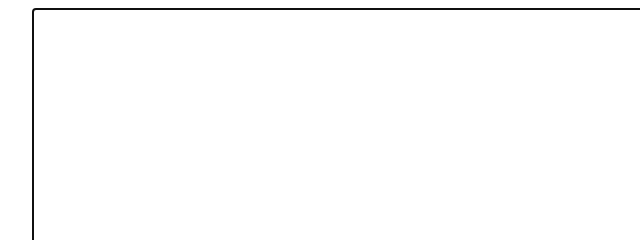
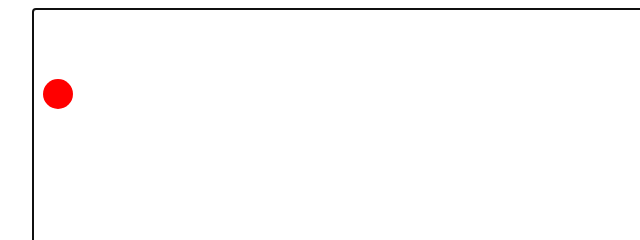
Before and after one commit to swagatachakraborty/bricks, a website: page index.html in a window 1280 px wide. Shown: the top 240 px of the page, 127-767 px from the left. Drawn offline with Linux system fonts and the light colour scheme.

Commit message:
add id as property of Paddle and Ball class
make separate files for ballController and paddleController. change
controller.js to main.js

```diff
--- a/index.html
+++ b/index.html
@@ -3,10 +3,12 @@
 <head>
 	<title>Bricks</title>
 	<link rel="stylesheet" type="text/css" href="/style/main.css" />
-	<script src="src/controller.js"></script>
+	<script src="/src/paddleController.js"></script>
+	<script src="/src/main.js"></script>
+	<script src="/src/ballController.js"></script>
 	<script src="/src/gameData.js"></script>
 </head>
 <body>
-	<main id="screen"> </main>
+	<main id="viewPort"> </main>
 </body>
 </html>
--- /dev/null
+++ b/src/ballController.js
@@ -0,0 +1,16 @@
+const initializeBall = function (ballDiv, ball) {
+	ballDiv.className = 'ball';
+	ballDiv.id = ball.getId();
+	ballDiv.style.height = toPixel(ball.getRadious() * 2);
+	ballDiv.style.width = toPixel(ball.getRadious() * 2);
+	ballDiv.style.bottom = toPixel( ball.getBottom() );
+	ballDiv.style.left = toPixel( ball.getLeft() );
+	ballDiv.style.backgroundColor = ball.getColor();
+	return ballDiv;
+};
+
+const drawBall = function (document, container, ball) {
+	let div = createDiv(document);
+	let ballDiv = initializeBall(div, ball);
+	container.appendChild(ballDiv);
+};
--- a/src/controller.js
+++ /dev/null
@@ -1,40 +0,0 @@
-const ARROWRIGTH = "ArrowRight";
-const ARROWLEFT = "ArrowLeft";
-
-const createDiv = document => document.createElement('div');
-const getScreen = document => document.getElementById('screen');
-const addPixel = dimention => dimention + 'px';
-
-const initializePaddle = function (paddleDiv, paddle) {
-	paddleDiv.style.position = 'absolute';
-	paddleDiv.style.height = addPixel( paddle.getHeight() );
-	paddleDiv.style.width = addPixel( paddle.getWidth() );
-	paddleDiv.style.bottom = addPixel( paddle.getBottom() );
-	paddleDiv.style.left = addPixel( paddle.getLeft() );
-	paddleDiv.style.backgroundColor = 'black';
-	return paddleDiv;
-};
-
-const drawPaddle = function (document, paddle, screen) {
-	let div = createDiv(document);
-	let paddleDiv = initializePaddle(div, paddle);
-	screen.innerHTML = '';
-	screen.appendChild(paddleDiv);
-};
-
-const initializer = function () {
-	let paddle_1 = new Paddle(20, 120, 2, 420);
-	let screen = getScreen(document);
-	drawPaddle(document, paddle_1, screen);
-	screen.tabIndex = 0;
-	screen.focus();
-	screen.onkeydown = movePaddle.bind(null, document, paddle_1, screen);
-};
-
-const movePaddle = function (document, paddle, screen) {
-	if(event.key == ARROWRIGTH)  paddle.moveRight();
-	if(event.key == ARROWLEFT) paddle.moveLeft();
-	drawPaddle(document, paddle, screen);
-}
-
-window.onload = initializer;
--- a/src/gameData.js
+++ b/src/gameData.js
@@ -1,9 +1,11 @@
 class Paddle {
-	constructor(height = 10, width = 100, bottom = 2, left = 100) {
+	constructor(height = 10, width = 100, bottom = 2, left = 100, id, color = 'black') {
 		this.height = height;
 		this.width = width;
 		this.bottom = bottom;
 		this.left = left;
+		this.color = color;
+		this.id = id;
 	}
 
 	getHeight () {
@@ -22,6 +24,14 @@ class Paddle {
 		return this.left;
 	}
 
+	getColor () {
+		return this.color;
+	}
+
+	getId () {
+		return this.id;
+	}
+
 	moveLeft () {
 		this.left -= 10;
 	}
@@ -29,4 +39,34 @@ class Paddle {
 	moveRight () {
 		this.left += 10;
 	}
+};
+
+class Ball {
+	constructor (radious = 5, bottom, left, id, color = 'red') {
+		this.radious = radious;
+		this.left = left;
+		this.bottom = bottom;
+		this.color = color;
+		this.id = id;
+	}
+
+	getRadious () {
+		return this.radious;
+	}
+
+	getLeft () {
+		return this.left;
+	}
+
+	getBottom () {
+		return this.bottom;
+	}
+
+	getColor () {
+		return this.color;
+	}
+
+	getId () {
+		return this.id;
+	}
 }
--- /dev/null
+++ b/src/main.js
@@ -0,0 +1,19 @@
+const ARROWRIGHT = "ArrowRight";
+const ARROWLEFT = "ArrowLeft";
+
+const createDiv = document => document.createElement('div');
+const getViewPort = document => document.getElementById('viewPort');
+const toPixel = dimention => dimention + 'px';
+
+const initializer = function () {
+	let viewPort = getViewPort(document);
+	let paddle_1 = new Paddle(20, 120, 2, 420, 'paddle_1');
+	let ball_1 = new Ball(15, 600, 10, 'ball_1');
+	drawPaddle(document, viewPort, paddle_1);
+	drawBall(document, viewPort, ball_1);
+	viewPort.tabIndex = 0;
+	viewPort.focus();
+	viewPort.onkeydown = movePaddle.bind(null, document, paddle_1, viewPort);
+};
+
+window.onload = initializer;
--- /dev/null
+++ b/src/paddleController.js
@@ -0,0 +1,24 @@
+const getPaddle_1 = (document) => document.getElementById('paddle_1');
+
+const initializePaddle = function (paddleDiv, paddle) {
+	paddleDiv.className = 'paddle';
+	paddleDiv.id = paddle.getId();
+	paddleDiv.style.height = toPixel( paddle.getHeight() );
+	paddleDiv.style.width = toPixel( paddle.getWidth() );
+	paddleDiv.style.bottom = toPixel( paddle.getBottom() );
+	paddleDiv.style.left = toPixel( paddle.getLeft() );
+	paddleDiv.style.backgroundColor = paddle.getColor();
+	return paddleDiv;
+};
+
+const drawPaddle = function (document, container, paddle) {
+	let div = createDiv(document);
+	let paddleDiv = initializePaddle(div, paddle);
+	container.appendChild(paddleDiv);
+};
+
+const movePaddle = function (document, paddle) {
+	if(event.key == ARROWRIGHT) paddle.moveRight();
+	if(event.key == ARROWLEFT) paddle.moveLeft();
+	getPaddle_1(document).style.left = toPixel( paddle.getLeft() );
+}
--- a/style/main.css
+++ b/style/main.css
@@ -5,3 +5,12 @@ main {
 	margin: 0 auto;
 	border: 1px solid black;
 }
+
+.paddle {
+	position: absolute;
+}
+
+.ball {
+	position: absolute;
+	border-radius: 50%;
+}
```
